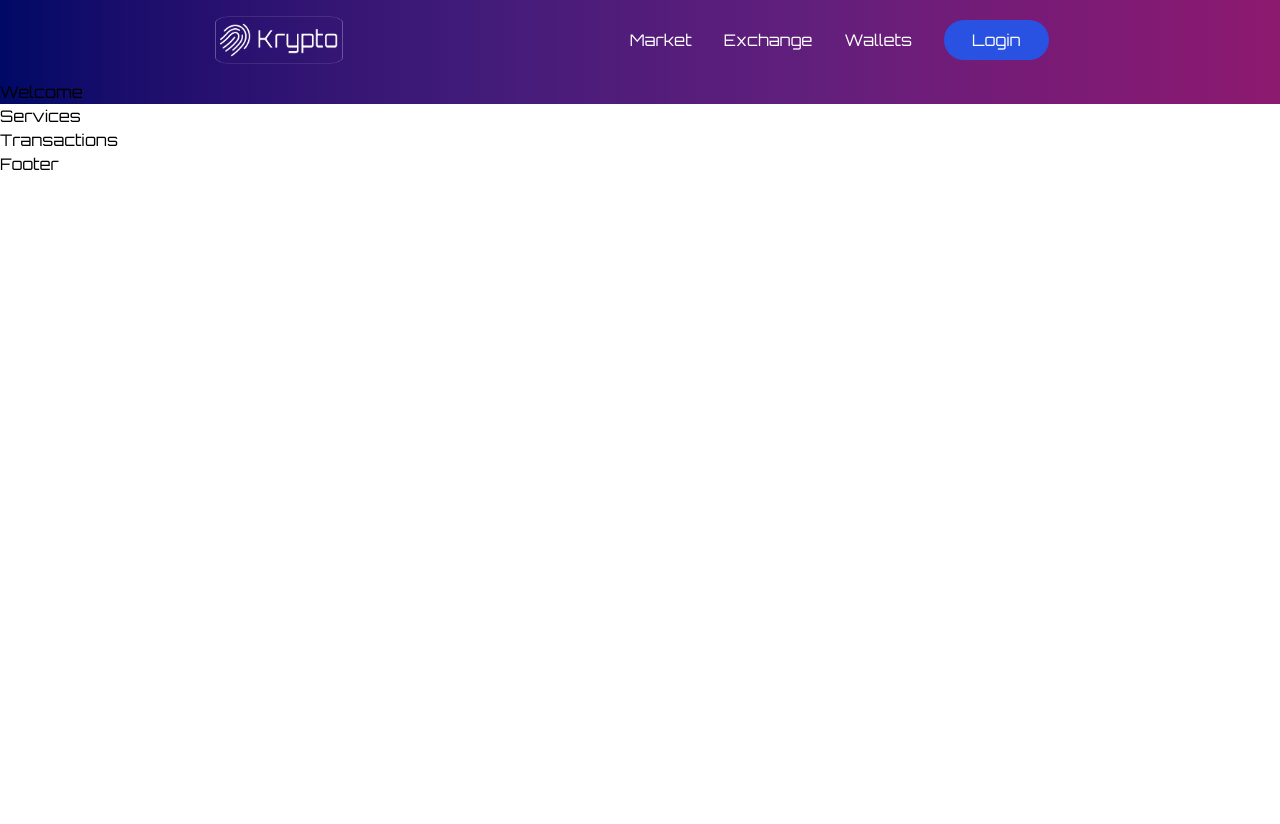
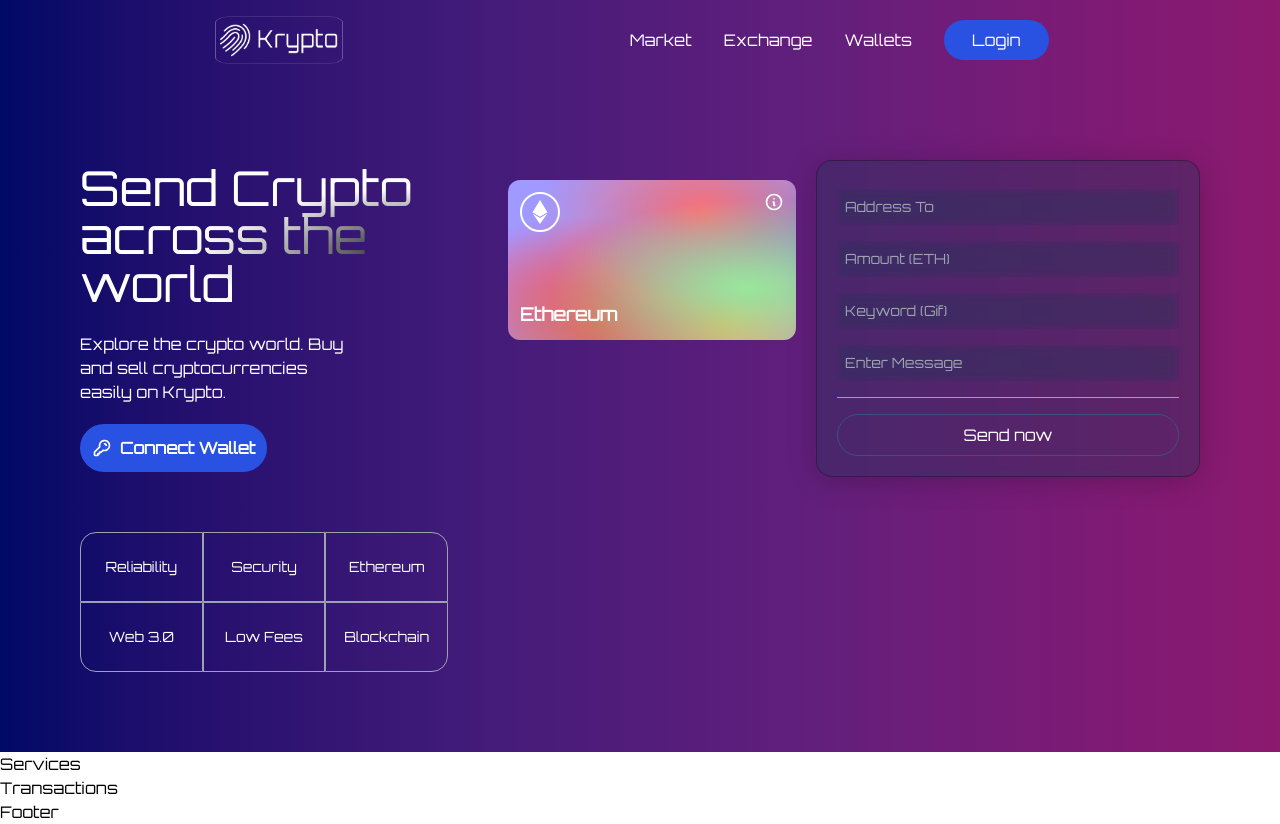
Before and after one commit to elPoeta/krypto-web3, a React (Create React App) app in the folder client/: page / in a window 1280 px wide. Before the commit the page ends 800 px from the top, so only its background shows below. Built offline with nearby package versions, Linux system fonts and the light colour scheme.

Commit message:
style welcome component

```diff
--- a/client/src/components/Welcome.jsx
+++ b/client/src/components/Welcome.jsx
@@ -1,8 +1,110 @@
-import React from 'react'
+import { KeyIcon, InformationCircleIcon } from '@heroicons/react/outline';
+import { Loader } from './';
+
+const companyCommonStyles = "min-h-[70px] sm:px-0 px-2 sm:min-w-[120px] flex justify-center items-center border-[0.5px] border-gray-400 text-sm font-light text-white";
+
+const Input = ({ placeholder, name, type, value, handleChange }) => (
+  <input
+    placeholder={placeholder}
+    type={type}
+    step="0.0001"
+    value={value}
+    onChange={(e) => handleChange(e, name)}
+    className="my-2 w-full rounded-sm p-2 outline-none bg-transparent text-white border-none text-sm white-glassmorphism"
+  />
+);
 
 const Welcome = () => {
+  const isLoading = false;
   return (
-    <div>Welcome</div>
+    <div className="flex w-full justify-center items-center">
+      <div className="flex mf:flex-row flex-col items-start justify-between md:p-20 py-12 px-4">
+        <div className="flex flex-1 justify-start items-start flex-col mf:mr-10">
+          <h1 className="text-3xl sm:text-5xl text-white text-gradient py-1">
+            Send Crypto <br /> across the world
+          </h1>
+          <p className="text-left mt-5 text-white font-light md:w-9/12 w-11/12 text-base">
+            Explore the crypto world. Buy and sell cryptocurrencies easily on Krypto.
+          </p>
+          <button
+            type="button"
+            onClick={() => { }}
+            className="flex flex-row justify-center items-center my-5 bg-[#2952e3] p-3 rounded-full cursor-pointer hover:bg-[#2546bd]"
+          >
+            <KeyIcon className="h-5 w-5 text-white mr-2" />
+            <p className="text-white text-base font-semibold">
+              Connect Wallet
+            </p>
+          </button>
+
+
+          <div className="grid sm:grid-cols-3 grid-cols-2 w-full mt-10">
+            <div className={`rounded-tl-2xl ${companyCommonStyles}`}>
+              Reliability
+            </div>
+            <div className={companyCommonStyles}>Security</div>
+            <div className={`sm:rounded-tr-2xl ${companyCommonStyles}`}>
+              Ethereum
+            </div>
+            <div className={`sm:rounded-bl-2xl ${companyCommonStyles}`}>
+              Web 3.0
+            </div>
+            <div className={companyCommonStyles}>Low Fees</div>
+            <div className={`rounded-br-2xl ${companyCommonStyles}`}>
+              Blockchain
+            </div>
+          </div>
+        </div>
+
+        <div className="p-3 flex justify-end items-start flex-col rounded-xl h-40 sm:w-72 w-full my-5 md:mx-5 eth-card .white-glassmorphism ">
+          <div className="flex justify-between flex-col w-full h-full">
+            <div className="flex justify-between items-start">
+              <div className="w-10 h-10 rounded-full border-2 border-white flex justify-center items-center">
+                <svg width="24" height="24" viewBox="0 0 256 417" xmlns="http://www.w3.org/2000/svg" preserveAspectRatio="xMidYMid">
+                  <path fill="#fff" d="M127.961 0l-2.795 9.5v275.668l2.795 2.79 127.962-75.638z" />
+                  <path fill="#fff" d="M127.962 0L0 212.32l127.962 75.639V154.158z" />
+                  <path fill="#fff" d="M127.961 312.187l-1.575 1.92v98.199l1.575 4.6L256 236.587z" />
+                  <path fill="#fff" d="M127.962 416.905v-104.72L0 236.585z" />
+                  <path fill="#fff" d="M127.961 287.958l127.96-75.637-127.96-58.162z" />
+                  <path fill="#fff" d="M0 212.32l127.96 75.638v-133.8z" />
+                </svg>
+              </div>
+              <InformationCircleIcon className='h-5 w-5' color="#fff" />
+            </div>
+            <div>
+              <p className="text-white font-light text-sm">
+
+              </p>
+              <p className="text-white font-semibold text-lg mt-1">
+                Ethereum
+              </p>
+            </div>
+          </div>
+        </div>
+        <div className="p-5 sm:w-96 w-full flex flex-col justify-start items-center blue-glassmorphism">
+          <Input placeholder="Address To" name="addressTo" type="text" handleChange={() => { }} />
+          <Input placeholder="Amount (ETH)" name="amount" type="number" handleChange={() => { }} />
+          <Input placeholder="Keyword (Gif)" name="keyword" type="text" handleChange={() => { }} />
+          <Input placeholder="Enter Message" name="message" type="text" handleChange={() => { }} />
+
+          <div className="h-[1px] w-full bg-gray-400 my-2" />
+
+          {isLoading
+            ? <Loader />
+            : (
+              <button
+                type="button"
+                onClick={() => { }}
+                className="text-white w-full mt-2 border-[1px] p-2 border-[#3d4f7c] hover:bg-[#3d4f7c] rounded-full cursor-pointer"
+              >
+                Send now
+              </button>
+            )}
+        </div>
+
+
+      </div>
+    </div>
   )
 }
 
--- a/client/src/index.css
+++ b/client/src/index.css
@@ -34,6 +34,25 @@
   border: 1px solid rgba(255, 255, 255, 0.3);
 }
 
+.eth-card {
+  background-color:#a099ff;
+  background-image:
+    radial-gradient(at 83% 67%, rgb(152, 231, 156) 0, transparent 58%),
+    radial-gradient(at 67% 20%, hsla(357,94%,71%,1) 0, transparent 59%),
+    radial-gradient(at 88% 35%, hsla(222,81%,65%,1) 0, transparent 50%),
+    radial-gradient(at 31% 91%, hsla(9,61%,61%,1) 0, transparent 52%),
+    radial-gradient(at 27% 71%, hsla(336,91%,65%,1) 0, transparent 49%),
+    radial-gradient(at 74% 89%, hsla(30,98%,65%,1) 0, transparent 51%),
+    radial-gradient(at 53% 75%, hsla(174,94%,68%,1) 0, transparent 45%);
+}
+
+.text-gradient {
+  background-color: #fff;
+  background-image: radial-gradient(at 4% 36%, hsla(0,0%,100%,1) 0, transparent 53%), radial-gradient(at 100% 60%, rgb(0, 0, 0) 0, transparent 50%);
+  background-clip: text;
+  -webkit-text-fill-color: transparent;
+}
+
 @tailwind base;
 @tailwind components;
 @tailwind utilities;
```
